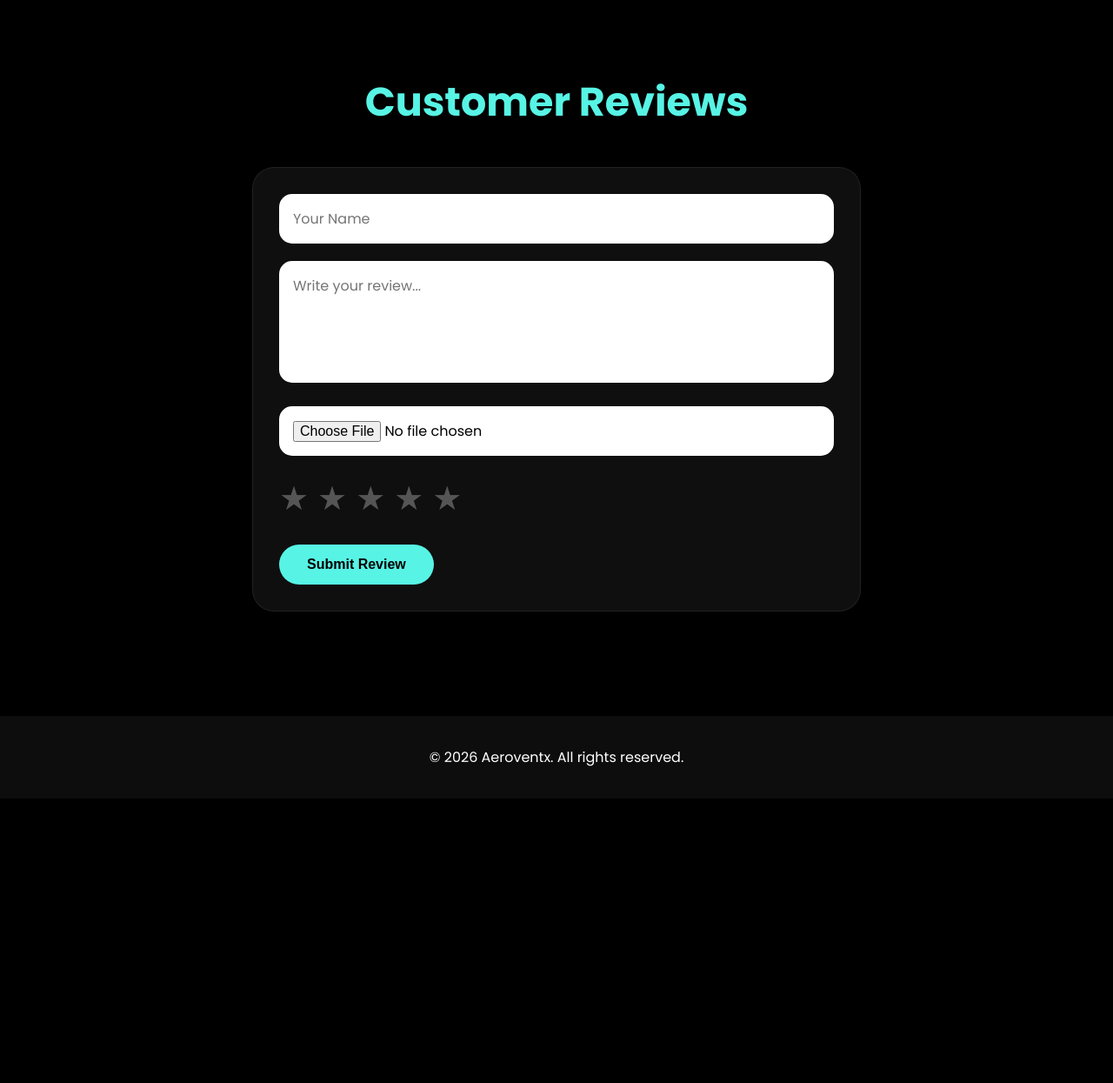
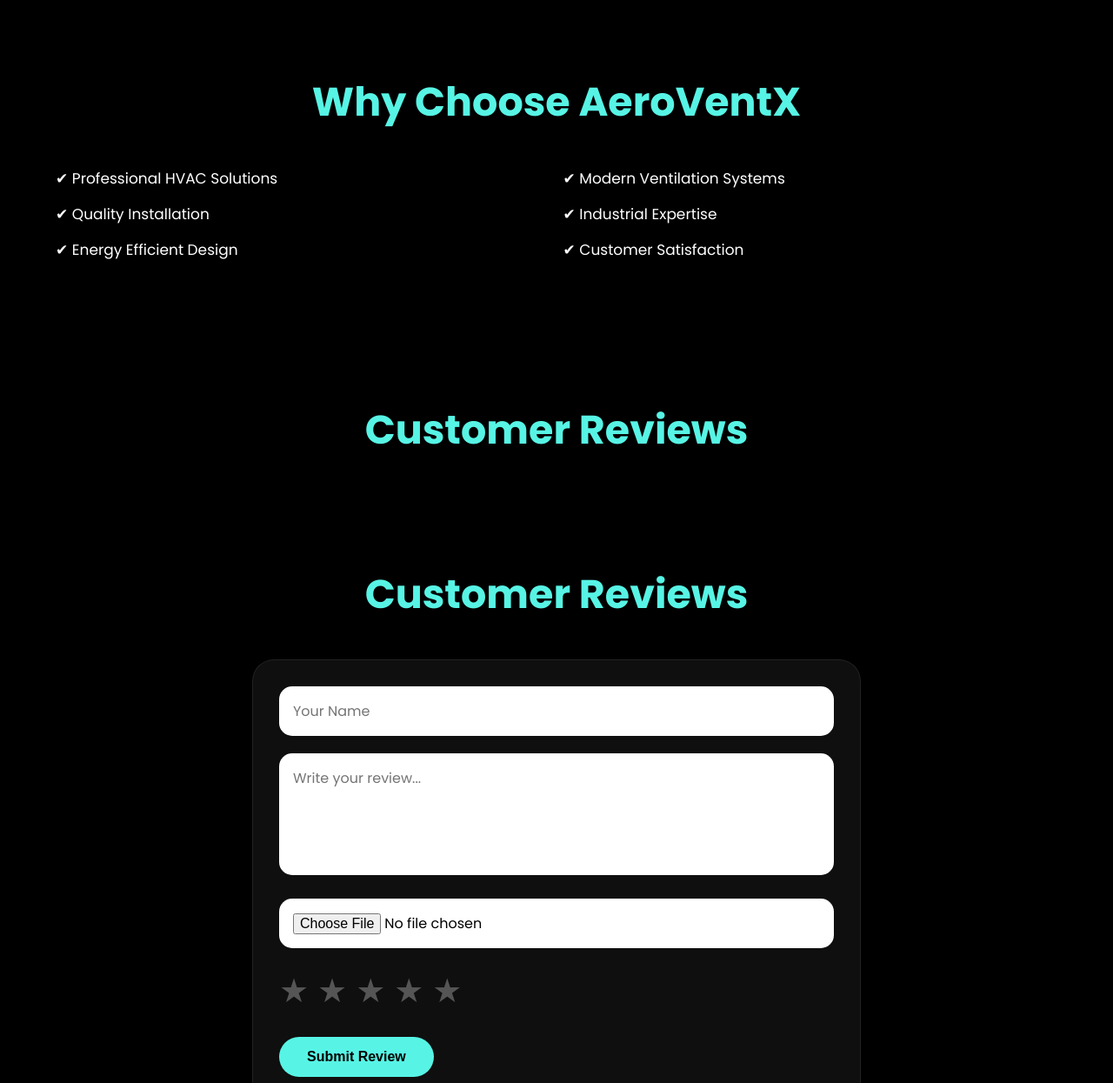
Before and after one commit to puttarevathi/aeroventx, a website: page index.html in a window 1280 px wide. Shown: the part 4466-5711 px from the top of the page at 87% size. Before the commit the page ends 5384 px from the top, so only its background shows below. Drawn offline with Linux system fonts and the light colour scheme; no server answers.

Commit message:
Update index.html

```diff
--- a/index.html
+++ b/index.html
@@ -7,10 +7,12 @@
 <meta name="google-site-verification" content="ry2ZoulsaR6CAmddUlkKMvjECDWuJrCcDMWWGtCWsKA" />
 <meta name="viewport" content="width=device-width, initial-scale=1.0">
 
-<title>AeroVentX Systems | Smart Airflow Solutions</title>
-  <meta name="description"
-content="AeroVentX Systems provides professional HVAC, ventilation, airflow and ducting solutions.">
-
+<title>AeroVentX Systems | HVAC & Airflow Solutions</title>
+
+<meta name="description"
+content="AeroVentX Systems provides HVAC, airflow, ventilation and ducting solutions for industrial and commercial spaces.">
+<meta name="keywords"
+content="AeroVentX, HVAC, ventilation, airflow, ducting, industrial ventilation, AC ducting, kitchen ducting">
 <link rel="preconnect" href="https://fonts.googleapis.com">
 <link rel="preconnect" href="https://fonts.gstatic.com" crossorigin>
 
@@ -903,7 +905,6 @@ Visit
 </div>
 
 </div>
-
 </div>
 
 </section>
@@ -1045,8 +1046,32 @@ We believe great ventilation is more than airflow — it’s about comfort, heal
 </div>
 
 </div>
-
 </section>
+<section class="section">
+
+<h2>Why Choose AeroVentX</h2>
+
+<div class="about-features">
+
+<div>✔ Professional HVAC Solutions</div>
+
+<div>✔ Modern Ventilation Systems</div>
+
+<div>✔ Quality Installation</div>
+
+<div>✔ Industrial Expertise</div>
+
+<div>✔ Energy Efficient Design</div>
+
+<div>✔ Customer Satisfaction</div>
+
+</div>
+
+</section>
+
+<section id="reviews" class="section">
+
+<h2>Customer Reviews</h2>
 
 <!-- REVIEWS -->
 <section id="reviews" class="section">
@@ -1096,7 +1121,7 @@ Submit Review
 
 </section>
 <footer>
-© 2026 Aeroventx. All rights reserved.
+© 2026 AeroVentX Systems | HVAC & Airflow Solutions. All rights reserved.
 
 </footer>
 
```
